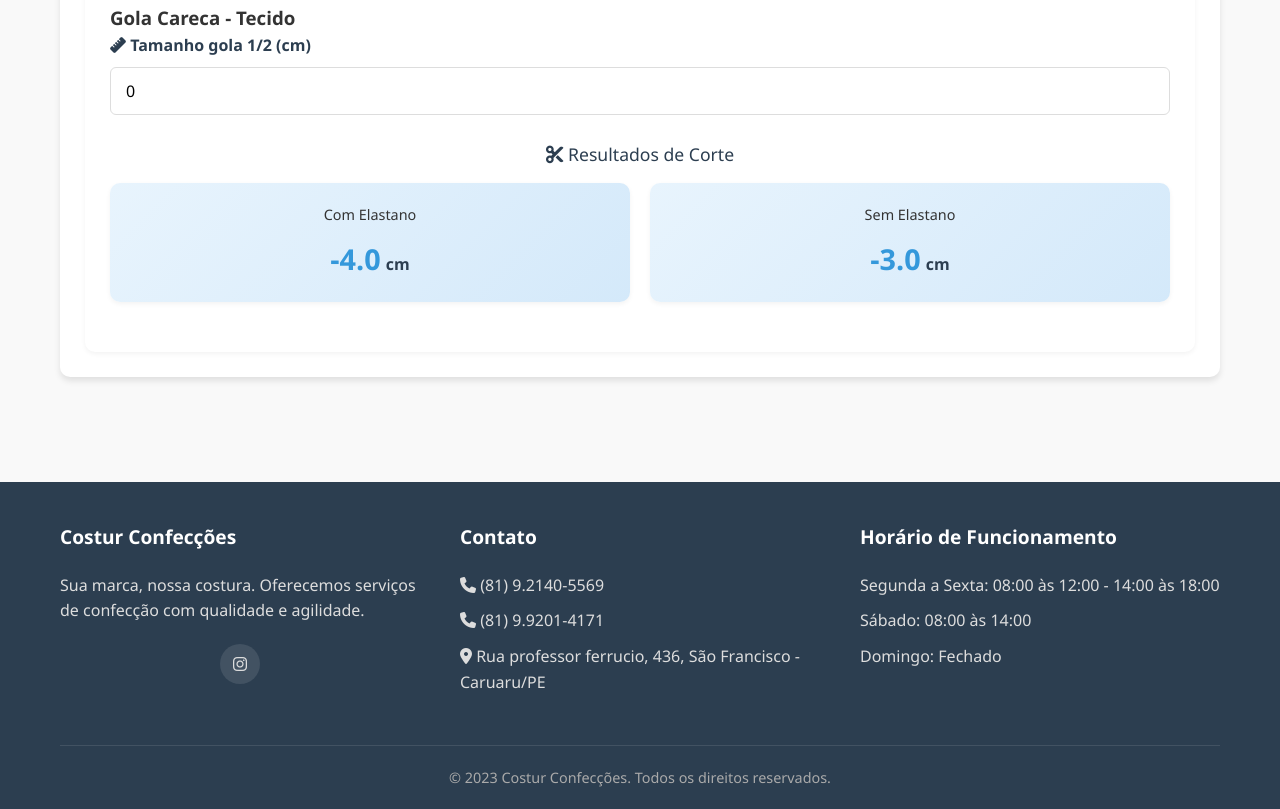
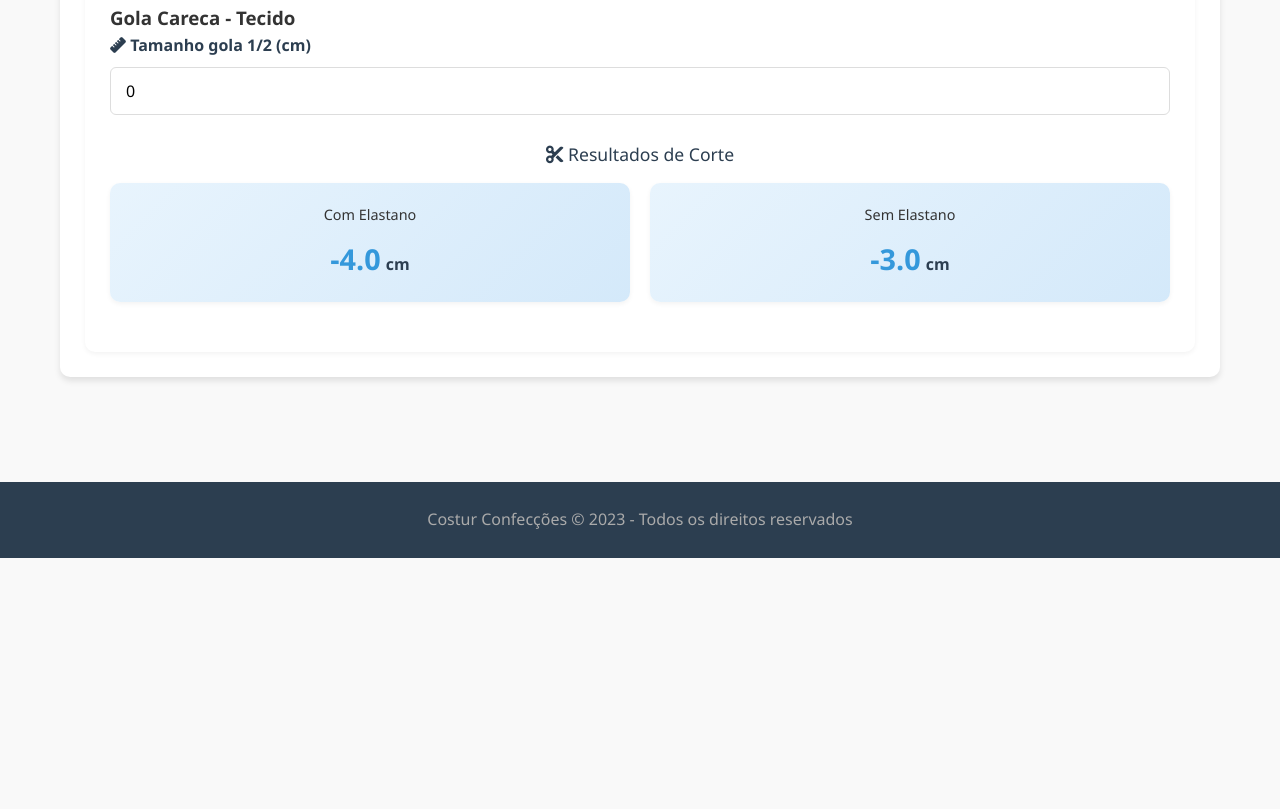
Before and after one commit to costurconfeccoes-hub/calculadordemedidas, a plain HTML site: page index.html in a window 1280 px wide. Shown: the part 1214-2023 px from the top of the page. After the commit the page ends 1772 px from the top, so only its background shows below. Drawn offline with Linux system fonts and the light colour scheme.

Commit message:
Update index.html

```diff
--- a/index.html
+++ b/index.html
@@ -378,7 +378,7 @@
         footer {
     background-color: var(--primary);
     color: white;
-            padding: 40px 0 20px;
+    padding: 25px 0;
 }
 
         .footer-content {
@@ -429,9 +429,7 @@
 
         .copyright {
     text-align: center;
-            padding-top: 20px;
-            border-top: 1px solid rgba(255, 255, 255, 0.1);
-            font-size: 0.9rem;
+    font-size: 1rem;
     color: #aaa;
 }
 
@@ -639,30 +637,8 @@
     <!-- Footer -->
     <footer>
     <div class="container">
-            <div class="footer-content">
-                <div class="footer-column">
-                    <h3>Costur Confecções</h3>
-                    <p>Sua marca, nossa costura. Oferecemos serviços de confecção com qualidade e agilidade.</p>
-                    <div class="social-links">
-                        <a href="https://www.instagram.com/costurconfeccoes"><i class="fab fa-instagram"></i></a>
-                    </div>
-                </div>
-                <div class="footer-column">
-                    <h3>Contato</h3>
-                    <p><i class="fas fa-phone"></i> (81) 9.2140-5569</p>
-                    <p><i class="fas fa-phone"></i> (81) 9.9201-4171</p>
-                    <p><i class="fas fa-map-marker-alt"></i> Rua professor ferrucio, 436, São Francisco - Caruaru/PE</p>
-                </div>
-                <div class="footer-column">
-                    <h3>Horário de Funcionamento</h3>
-                    <p>Segunda a Sexta: 08:00 às 12:00 - 14:00 às 18:00</p>
-                    <p>Sábado: 08:00 às 14:00</p>
-                    <p>Domingo: Fechado</p>
-                </div>
-            </div>
-
         <div class="copyright">
-                &copy; 2023 Costur Confecções. Todos os direitos reservados.
+            Costur Confecções © 2023 - Todos os direitos reservados
         </div>
     </div>
 </footer>
```
Lines whose indentation alone changed are shown as unchanged.
